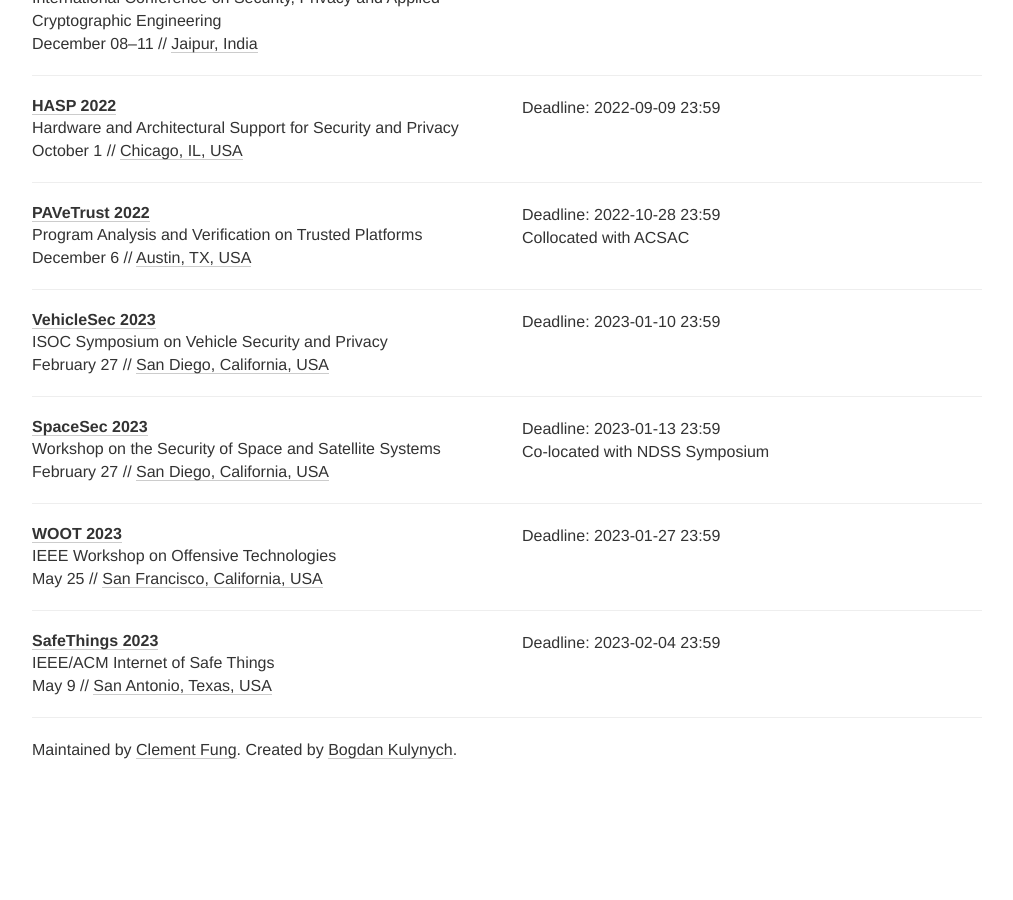
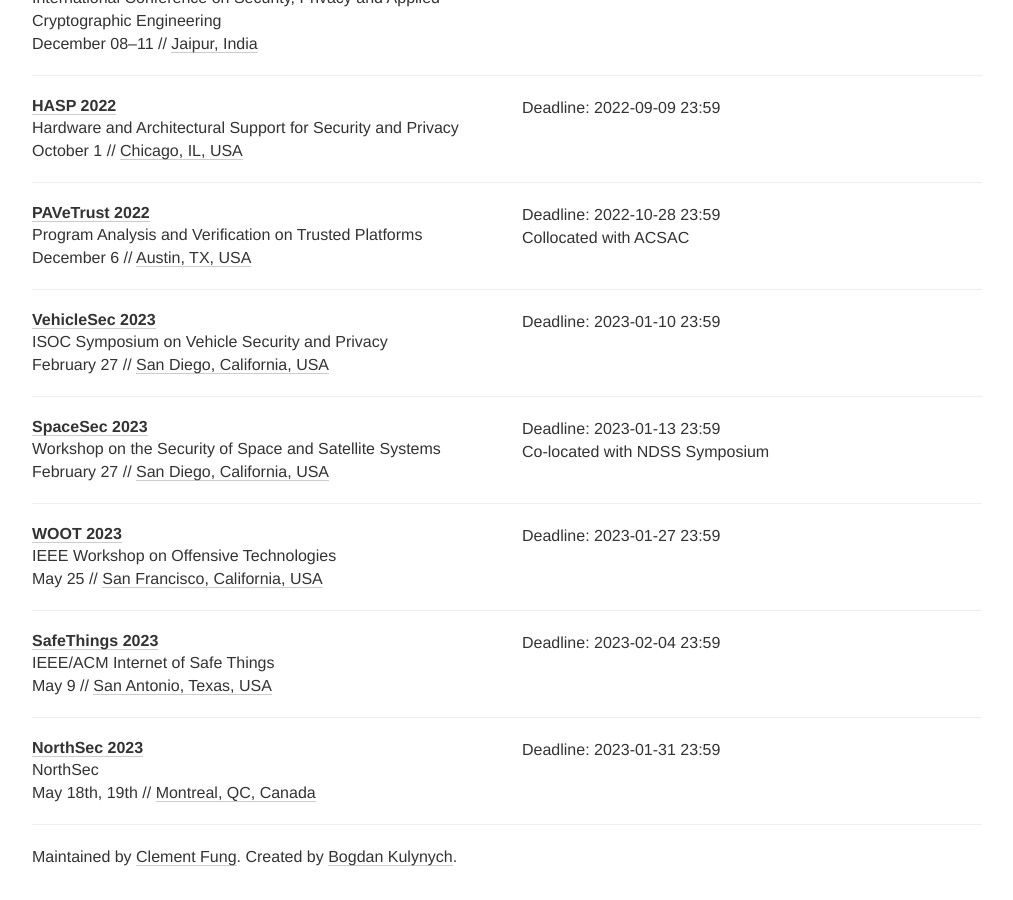
Before and after one commit to sec-deadlines/sec-deadlines.github.io, a Jekyll site: the page built from index.html, in a window 1280 px wide and 900 px high, scrolled down 7853 px. Shown: the whole window, without its empty margins (133-1146 px from the left). Built offline with Jekyll 4.4.1, drawn with Linux system fonts in a browser that asks for light colours; nearby versions of some CDN libraries; comment, search, counter and statistics services are not loaded; before the commit the page ends 8646 px from its top, so only the background shows below that.

Commit message:
Add NorthSec

```diff
--- a/_data/conferences.yml
+++ b/_data/conferences.yml
@@ -540,3 +540,13 @@
   date: May 9
   place: San Antonio, Texas, USA
   tags: [SEC, PRIV, SHOP]
+
+
+- name: NorthSec
+  description: NorthSec
+  year: 2023
+  link: https://nsec.io
+  deadline: ["2023-01-31 23:59"]
+  date: May 18th, 19th
+  place: Montreal, QC, Canada
+  tags: [SEC, PRIV]
```
